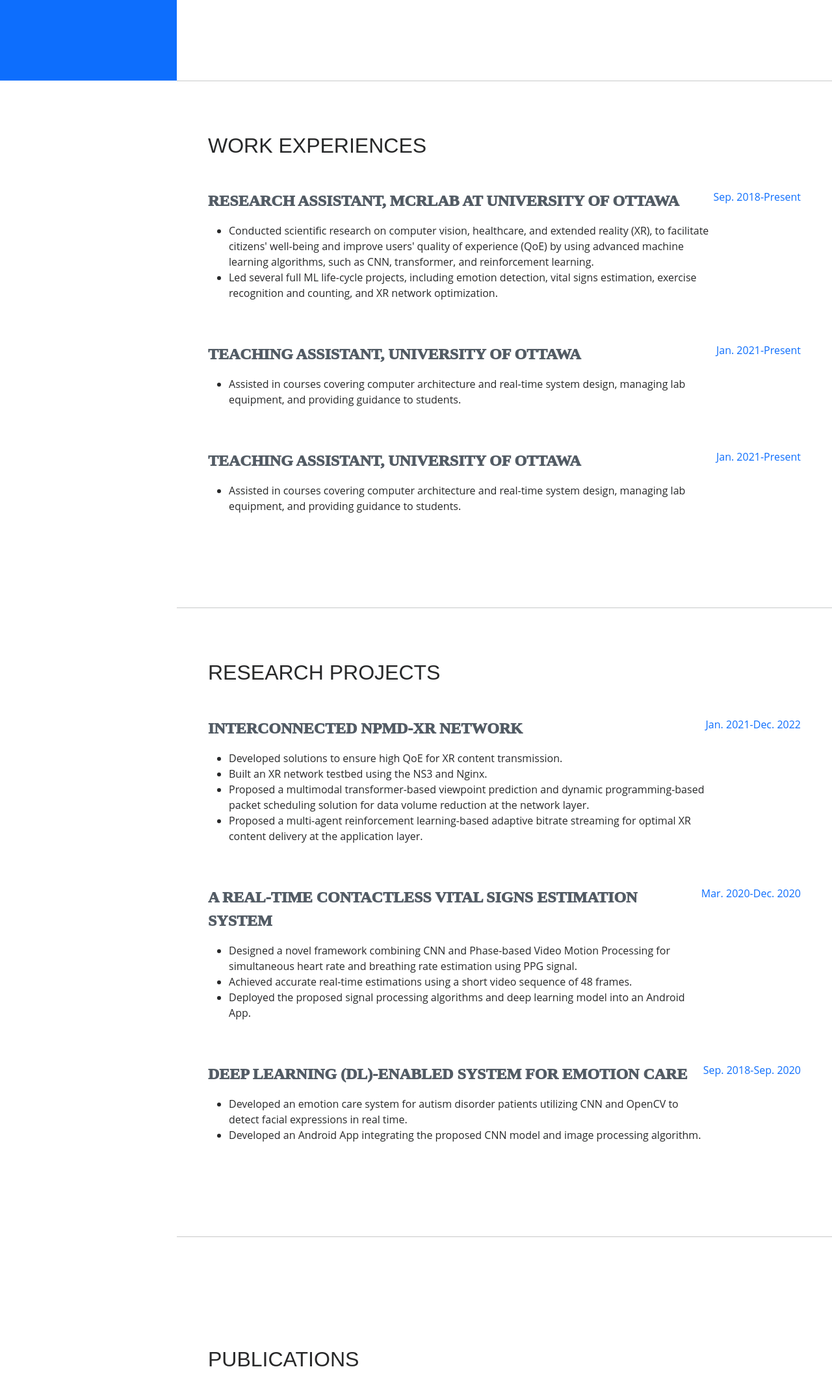
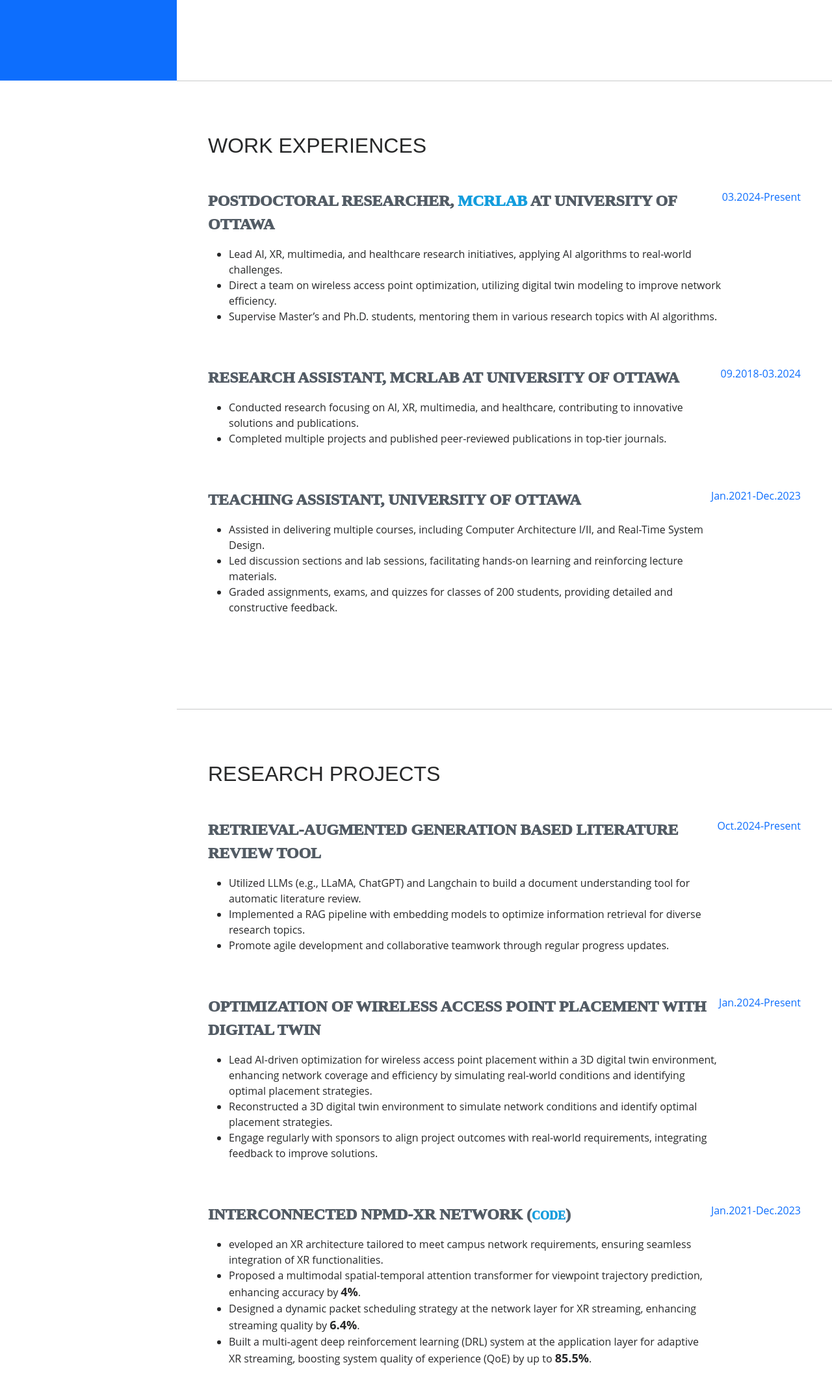
Before and after one commit to whp22/HaopengWang-Homepage, a plain HTML site: page index.html in a window 1280 px wide. Shown: the part 676-2800 px from the top of the page at 65% size. Drawn offline with nearby package versions, Linux system fonts and the light colour scheme; a web font is replaced by a local one.

Commit message:
Update website

```diff
--- a/index.html
+++ b/index.html
@@ -50,12 +50,11 @@
                     </h1>
                     <div class="subheading mb-5">
                         171 Lees AVE Street, ON, Ottawa K1S5P3 · (613) 890-9268 ·
-                        <a href="mailto:name@email.com">hpwang22@gmail.com</a>
+                        <a href="mailto:name@email.com" target="_blank">hpwang22@gmail.com</a>
                     </div>
-                    <p class="lead mb-5">I am a PhD candidate in Electrical and Electronics Engineering at the University of Ottawa.
-                        My research interests include XR, healthcare, computer vision, and multimedia to improve users' QoE and facilitate citizens' well-being using advanced signal processing and machine learning algorithms,
-                        such as CNN, transformer, LLM and reinforcement learning. I have led on several projects, such as emotion detection, vital signs estimation, exercise recognition and counting, 3D Avatar reconstruction and XR optimization, and published multiple papers in prestigious journals.
-                        I am passionate about applying my skills and knowledge to solve real-world problems and create positive social impact.</p>
+                    <p class="lead mb-5">Ph.D. under the supervision of Prof. <a href="https://www.uottawa.ca/faculty-engineering/school-electrical-engineering-computer-science/directory/abdulmotaleb-el-saddik" >Abdulmotaleb El Saddik</a> in Electrical and Computer Engineering with extensive work and research project experience in AI, XR, Multimedia, and healthcare.
+                        Skilled in applying advanced machine learning and deep learning techniques to solve complex problems and drive impactful research, with multiple publications in top journals.
+                        Currently a postdoctoral researcher, enthusiastic about applying my expertise in a challenging role.</p>
                     <div class="social-icons">
                         <a class="social-icon" href="https://www.linkedin.com/in/haopeng-wang-1173991ab/?originalSubdomain=ca" target="_blank"><i class="fab fa-linkedin-in"></i></a>
                         <a class="social-icon" href="https://github.com/whp22" target="_blank"><i class="fab fa-github"></i></a>
@@ -73,36 +72,35 @@
                     <h2 class="mb-5">Work Experiences</h2>
                     <div class="d-flex flex-column flex-md-row justify-content-between mb-5">
                         <div class="flex-grow-1">
+                            <div class="subheading2 mb-3">Postdoctoral Researcher, <a href="https://mcrlab.net/" style="color: #149ddd;"> MCRLab </a> at University of Ottawa</div>
+                            <ul>
+                                <li>Lead AI, XR, multimedia, and healthcare research initiatives, applying AI algorithms to real-world challenges.</li>
+                                <li>Direct a team on wireless access point optimization, utilizing digital twin modeling to improve network efficiency.</li>
+                                <li>Supervise Master’s and Ph.D. students, mentoring them in various research topics with AI algorithms.</li>
+                            </ul>
+                        </div>
+                        <div class="flex-shrink-0"><span class="text-primary">03.2024-Present</span></div>
+                    </div>
+                    <div class="d-flex flex-column flex-md-row justify-content-between mb-5">
+                        <div class="flex-grow-1">
                             <div class="subheading2 mb-3">Research Assistant, MCRLab at University of Ottawa</div>
                             <ul>
-                                <li>Conducted scientific research on computer vision, healthcare, and extended reality (XR),
-                                    to facilitate citizens' well-being and improve users' quality of experience (QoE) by using advanced
-                                    machine learning algorithms, such as CNN, transformer, and reinforcement learning.</li>
-                                <li>Led several full ML life-cycle projects, including emotion detection, vital signs estimation, exercise
-                                    recognition and counting, and XR network optimization.</li>
+                                <li>Conducted research focusing on AI, XR, multimedia, and healthcare, contributing to innovative solutions and publications.</li>
+                                <li>Completed multiple projects and published peer-reviewed publications in top-tier journals.</li>
                             </ul>
                         </div>
-                        <div class="flex-shrink-0"><span class="text-primary">Sep. 2018-Present</span></div>
+                        <div class="flex-shrink-0"><span class="text-primary">09.2018-03.2024</span></div>
                     </div>
                     <div class="d-flex flex-column flex-md-row justify-content-between mb-5">
                         <div class="flex-grow-1">
                             <div class="subheading2 mb-3">Teaching Assistant, University of Ottawa</div>
                             <ul>
-                                <li>Assisted in courses covering computer architecture and real-time system design, managing lab equipment,
-                                    and providing guidance to students.</li>
+                                <li>Assisted in delivering multiple courses, including Computer Architecture I/II, and Real-Time System Design.</li>
+                                <li>Led discussion sections and lab sessions, facilitating hands-on learning and reinforcing lecture materials. </li>
+                                <li>Graded assignments, exams, and quizzes for classes of 200 students, providing detailed and constructive feedback.</li>
                             </ul>
                         </div>
-                        <div class="flex-shrink-0"><span class="text-primary">Jan. 2021-Present</span></div>
-                    </div>
-                    <div class="d-flex flex-column flex-md-row justify-content-between mb-5">
-                        <div class="flex-grow-1">
-                            <div class="subheading2 mb-3">Teaching Assistant, University of Ottawa</div>
-                            <ul>
-                                <li>Assisted in courses covering computer architecture and real-time system design, managing lab equipment,
-                                    and providing guidance to students.</li>
-                            </ul>
-                        </div>
-                        <div class="flex-shrink-0"><span class="text-primary">Jan. 2021-Present</span></div>
+                        <div class="flex-shrink-0"><span class="text-primary">Jan.2021-Dec.2023</span></div>
                     </div>
                 </div>
             </section>
@@ -113,40 +111,70 @@
                     <h2 class="mb-5">Research Projects</h2>
                     <div class="d-flex flex-column flex-md-row justify-content-between mb-5">
                         <div class="flex-grow-1">
-                            <div class="subheading2 mb-3"><a class="projects" href="https://github.com/whp22/XR-Testbed" target="_blank">Interconnected NPMD-XR Network</a></div>
+                            <div class="subheading2 mb-3">Retrieval-Augmented Generation based Literature Review Tool</div>
                             <ul>
-                                <li>Developed solutions to ensure high QoE for XR content transmission.</li>
-                                <li>Built an XR network testbed using the NS3 and Nginx.</li>
-                                <li>Proposed a multimodal transformer-based viewpoint prediction and dynamic programming-based packet
-                                    scheduling solution for data volume reduction at the network layer.</li>
-                                <li>Proposed a multi-agent reinforcement learning-based adaptive bitrate streaming for optimal XR content
-                                    delivery at the application layer.</li>
+                                <li>Utilized LLMs (e.g., LLaMA, ChatGPT) and Langchain to build a document understanding tool for automatic literature review. </li>
+                                <li>Implemented a RAG pipeline with embedding models to optimize information retrieval for diverse research topics.</li>
+                                <li>Promote agile development and collaborative teamwork through regular progress updates.</li>
                             </ul>
                         </div>
-                        <div class="flex-shrink-0"><span class="text-primary">Jan. 2021-Dec. 2022</span></div>
+                        <div class="flex-shrink-0"><span class="text-primary">Oct.2024-Present</span></div>
                     </div>
                     <div class="d-flex flex-column flex-md-row justify-content-between mb-5">
                         <div class="flex-grow-1">
-                            <div class="subheading2 mb-3"><a class="projects" href="https://github.com/whp22/VitaSi" target="_blank">A Real-time Contactless Vital Signs Estimation System</a></div>
+                            <div class="subheading2 mb-3">Optimization of Wireless Access Point Placement with Digital Twin</div>
                             <ul>
-                                <li>Designed a novel framework combining CNN and Phase-based Video Motion Processing for simultaneous heart
-                                    rate and breathing rate estimation using PPG signal.</li>
-                                <li>Achieved accurate real-time estimations using a short video sequence of 48 frames.</li>
-                                <li>Deployed the proposed signal processing algorithms and deep learning model into an Android App.</li>
+                                <li>Lead AI-driven optimization for wireless access point placement within a 3D digital twin environment, enhancing network coverage and efficiency by simulating real-world conditions and identifying optimal placement strategies. </li>
+                                <li>Reconstructed a 3D digital twin environment to simulate network conditions and identify optimal placement strategies.</li>
+                                <li>Engage regularly with sponsors to align project outcomes with real-world requirements, integrating feedback to improve solutions.</li>
                             </ul>
                         </div>
-                        <div class="flex-shrink-0"><span class="text-primary">Mar. 2020-Dec. 2020</span></div>
+                        <div class="flex-shrink-0"><span class="text-primary">Jan.2024-Present</span></div>
                     </div>
                     <div class="d-flex flex-column flex-md-row justify-content-between mb-5">
                         <div class="flex-grow-1">
-                            <div class="subheading2 mb-3"><a class="projects" href="https://github.com/whp22/Emotion-Detection" target="_blank">Deep Learning (DL)-enabled system for emotion care</a></div>
+                            <div class="subheading2 mb-3">Interconnected NPMD-XR Network (<a class="projects" href="https://github.com/whp22/XR-Testbed" target="_blank" style="color: #149ddd; font-size: 18px;">Code</a>) </div>
                             <ul>
-                                <li>Developed an emotion care system for autism disorder patients utilizing CNN and OpenCV to detect facial
-                                    expressions in real time. </li>
-                                <li>Developed an Android App integrating the proposed CNN model and image processing algorithm.</li>
+                                <li>eveloped an XR architecture tailored to meet campus network requirements, ensuring seamless integration of XR functionalities.</li>
+                                <li>Proposed a multimodal spatial-temporal attention transformer for viewpoint trajectory prediction, enhancing accuracy by <span style="font-weight:bold; font-size: 18px;">4%</span>.</li>
+                                <li>Designed a dynamic packet scheduling strategy at the network layer for XR  streaming, enhancing streaming quality by <span style="font-weight:bold; font-size: 18px;">6.4%</span>.</li>
+                                <li>Built a multi-agent deep reinforcement learning (DRL) system at the application layer for adaptive XR streaming, boosting system quality of experience (QoE) by up to <span style="font-weight:bold; font-size: 18px;">85.5%</span>.</li>
                             </ul>
                         </div>
-                        <div class="flex-shrink-0"><span class="text-primary">Sep. 2018-Sep. 2020</span></div>
+                        <div class="flex-shrink-0"><span class="text-primary">Jan.2021-Dec.2023</span></div>
+                    </div>
+                    <div class="d-flex flex-column flex-md-row justify-content-between mb-5">
+                        <div class="flex-grow-1">
+                            <div class="subheading2 mb-3">A Real-time Contactless Vital Signs Estimation System(<a class="projects" href="https://github.com/whp22/VitaSi" target="_blank" style="color: #149ddd; font-size: 18px;">code</a>) </div>
+                            <ul>
+                                <li>Designed and conducted experiments to collect participant data, ensuring reliable data for the estimation of vital signs.</li>
+                                <li>Proposed a deep learning approach for real-time rPPG-based vital signs estimation, achieving an accuracy improvement of <span style="font-weight:bold; font-size: 18px;">8.2%.</span></li>
+                                <li>Integrated the deep learning algorithm into an Android app, enabling accurate, real-time estimation from short video sequences.</li>
+                            </ul>
+                        </div>
+                        <div class="flex-shrink-0"><span class="text-primary">Mar.2020-Dec.2020</span></div>
+                    </div>
+                    <div class="d-flex flex-column flex-md-row justify-content-between mb-5">
+                        <div class="flex-grow-1">
+                            <div class="subheading2 mb-3">Deep Learning-Enabled Multitask
+                                System for Exercise Recognition and Counting (<a class="projects" href="https://github.com/whp22/Multitask-System-for-Exercise-recognition-and-Counting" target="_blank" style="color: #149ddd; font-size: 18px;">code</a>) </div>
+                            <ul>
+                                <li>Developed an integrated system that combines human pose estimation, exercise recognition, and repetition counting, using a single model to streamline exercise analysis. </li>
+                                <li>Pioneered the use of heatmaps for simultaneous exercise identification and counting, achieving a high accuracy of <span style="font-weight:bold; font-size: 18px;">95.69%</span>, and introduced the Rep-Penn dataset, which enhances exercise data with diverse cycles and speeds to support robust model training.</li>
+                            </ul>
+                        </div>
+                        <div class="flex-shrink-0"><span class="text-primary">Sep. 2018-Sep. 2021</span></div>
+                    </div>
+
+                    <div class="d-flex flex-column flex-md-row justify-content-between mb-5">
+                        <div class="flex-grow-1">
+                            <div class="subheading2 mb-3">Deep Learning (DL)-enabled system for emotion care (<a class="projects" href="https://github.com/whp22/Emotion-Detection" target="_blank" style="color: #149ddd; font-size: 18px;">code</a>)</div>
+                            <ul>
+                                <li>Conducted comprehensive experiments, collecting data from diverse participant groups for in-depth analysis. </li>
+                                <li>Developed a deep learning emotion care system for autism patients using computer vision and image processing, achieving real-time recognition accuracy of <span style="font-weight:bold; font-size: 18px;">95.89%</span>.</li>
+                            </ul>
+                        </div>
+                        <div class="flex-shrink-0"><span class="text-primary" style="margin-top: 5px;">Sep. 2018-Sep. 2020</span></div>
                     </div>
                 </div>
             </section>
@@ -159,6 +187,20 @@
                         <div class="flex-grow-1">
 
                             <ul>
+                                <li><span style="font-weight:bold; font-size: 18px;">Haopeng Wang</span>, Haiwei Dong, and Abdulmotaleb El Saddik. "Immersive Multimedia Communication: State-of-the-Art on eXtended Reality Streaming". ACM Transactions on Multimedia Computing, Communications, and Applications (Major Revision)</li><br/>
+
+                                <a class="Publication" href="https://ieeexplore.ieee.org/document/10525060" target="_blank">
+                                    <li><span style="font-weight:bold; font-size: 18px;">Haopeng Wang</span>, Zijian Long, Haiwei Dong, and Abdulmotaleb El Saddik. "MADRL-Based Rate Adaptation for 360° Video Streaming With Multi-Viewpoint Prediction." IEEE Internet of Things Journal (2024).</li>
+                                    </a><br/>
+
+                                <a class="Publication" href="https://ieeexplore.ieee.org/abstract/document/10494038" target="_blank">
+                                    <li><span style="font-weight:bold; font-size: 18px;">Haopeng Wang</span>, Haiwei Dong, and Abdulmotaleb El Saddik. "Tile-Weighted Rate-Distortion Optimized Packet Scheduling for 360° Virtual-Reality Video Streaming." IEEE Intelligent Systems (2024).</li>
+                                </a><br/>
+
+                                <a class="Publication" href="https://ieeexplore.ieee.org/abstract/document/10430223" target="_blank">
+                                    <li><span style="font-weight:bold; font-size: 18px;">Haopeng Wang</span>, Roberto Martinez-Velazquez, Haiwei Dong, and Abdulmotaleb El Saddik. "Experimental Studies of Metaverse Streaming." IEEE Consumer Electronics Magazine (2024).</li>
+                                </a><br/>
+
                                 <a class="Publication" href="https://www.sciencedirect.com/science/article/abs/pii/S0045790621003591" target="_blank">
                                     <li>VitaSi: A Real-time Contactless Vital Signs Estimation System - Computers and Electrical Engineering, 2021</li>
                                 </a><br/>
@@ -169,10 +211,6 @@
                                 <li>Deep Learning-Enabled Multitask System for Exercise Recognition and Counting - Multimodal Technologies
                                     and Interaction, 2021</li>
                                 </a><br/>
-                                <li>Tile-Weighted Rate-Distortion Optimized Packet Scheduling for 360° VR Video Streaming (under review)</li><br/>
-                                <li>Multi-Agent Reinforcement Learning Based Rate Adaptation for VR Video Streaming with Multi-Viewpoint
-                                    Prediction  (under review)</li><br/>
-                                <li>Experimental Studies of Metaverse Streaming - IEEE Consumer Electronics Magazine (Early access)</li>
                             </ul>
                         </div>
 
@@ -347,7 +385,7 @@
                         </div>
 
                         <div class="progress">
-                            <span class="skill">Anaconda<i class="val">Advanced</i></span>
+                            <span class="skill">Conda<i class="val">Advanced</i></span>
                             <div class="progress-bar-wrap">
                             <div class="progress-bar" role="progressbar" aria-valuenow="75" aria-valuemin="0" aria-valuemax="100"></div>
                             </div>
```
